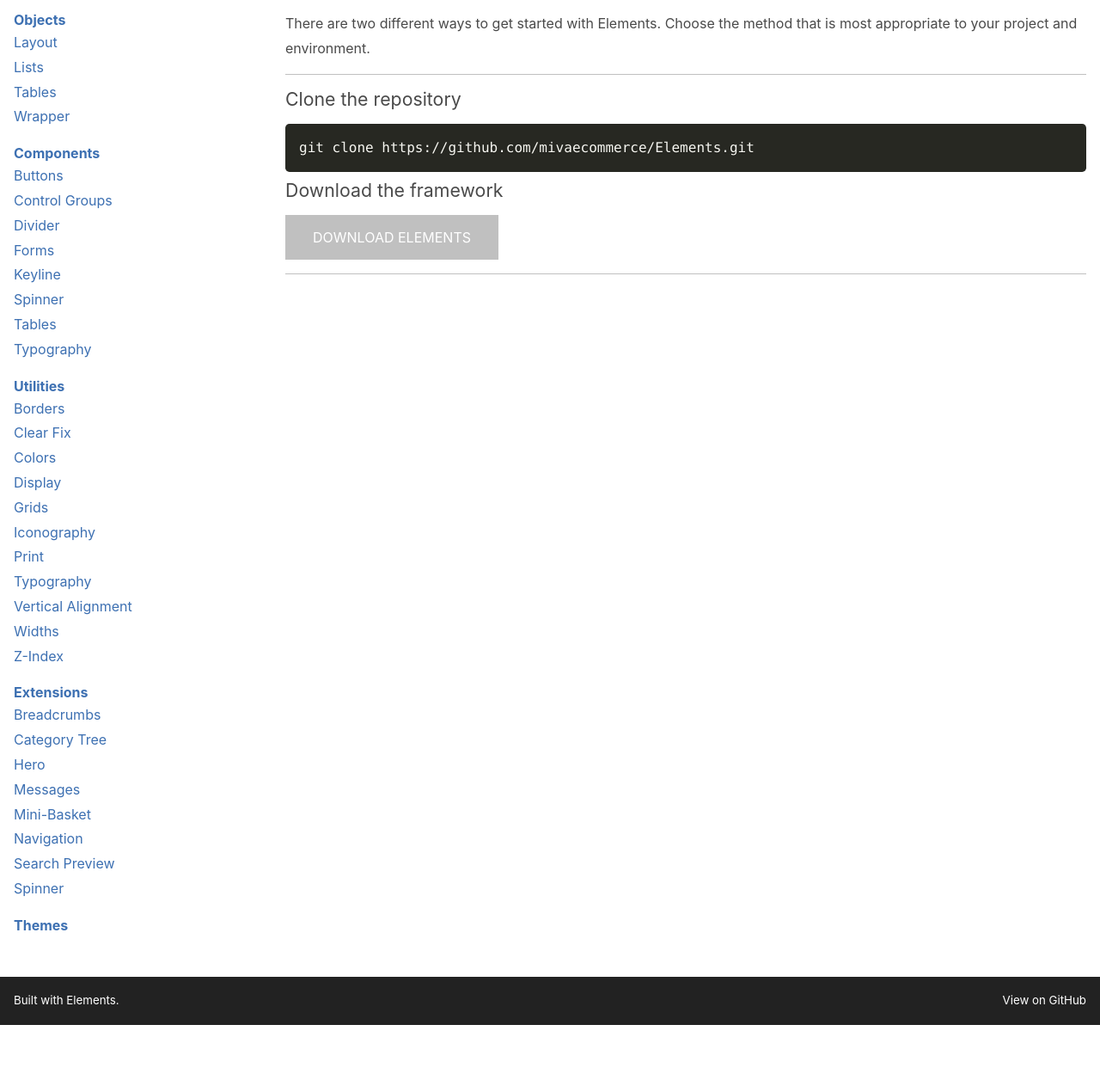
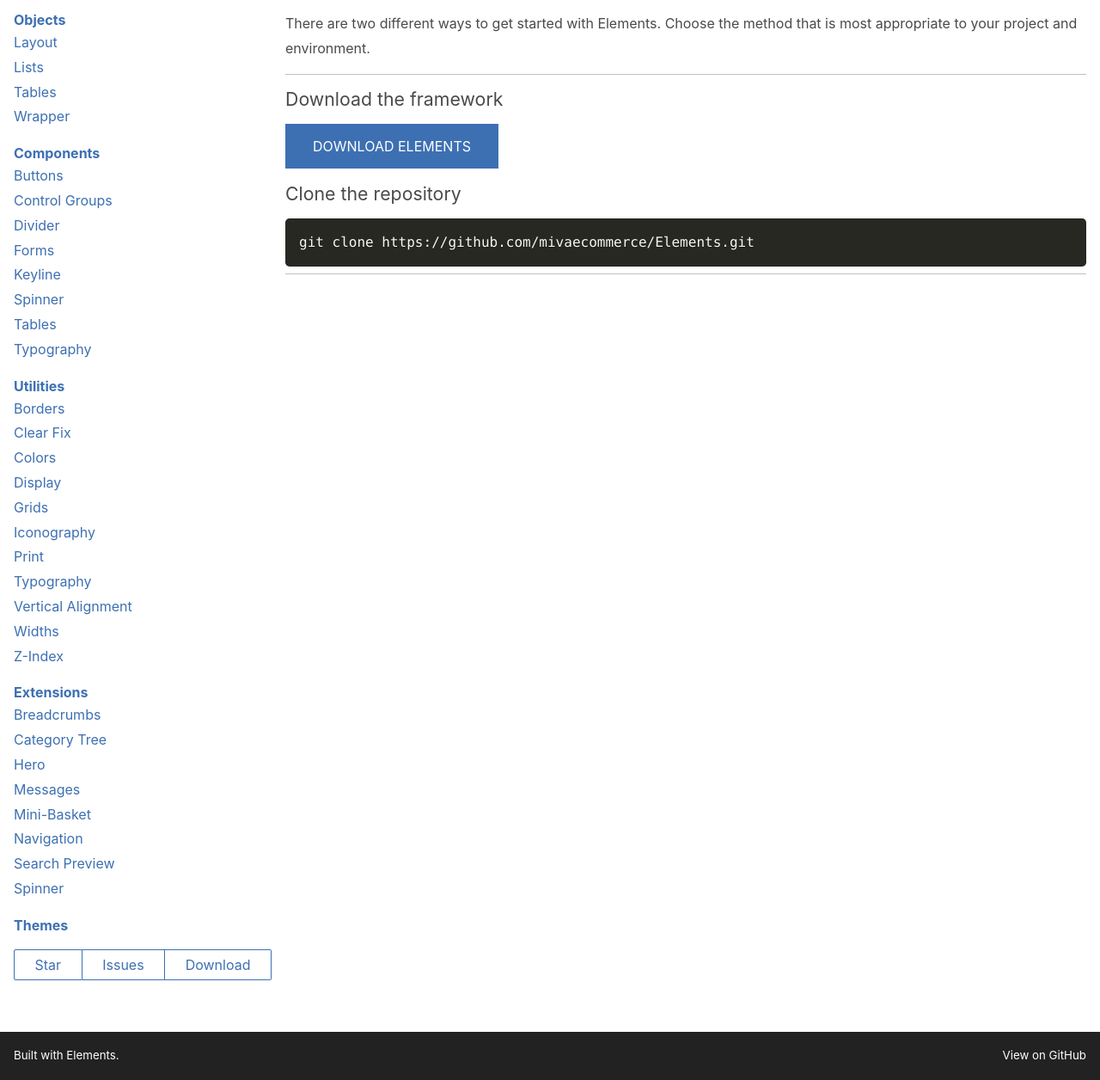
Before and after one commit to mivaecommerce/Elements, a plain HTML site: page docs/start.html in a window 1280 px wide. Shown: the part 396-1652 px from the top of the page at 86% size. Before the commit the page ends 1588 px from the top, so only its background shows below. Drawn offline with Linux system fonts and the light colour scheme.

Commit message:
Additional Documentation and Templates

```diff
--- a/docs/global/global-navigation.html
+++ b/docs/global/global-navigation.html
@@ -84,3 +84,11 @@
 		<h5 class="c-heading-echo u-text-bold x-site-navigation__title"><a href="themes.html">Themes</a></h5>
 	</div>
 </div>
+<div class="x-site-navigation__section">
+	<div class="c-control-group">
+		<a class="c-button c-button--hollow c-control-group__button u-bg-white o-layout--grow" href="https://github.com/mivaecommerce/Elements" target="_blank" title="Star Elements on GitHub">Star</a>
+		<a class="c-button c-button--hollow c-control-group__button u-bg-white o-layout--grow" href="https://github.com/mivaecommerce/Elements/issues" target="_blank" title="Check Elements Issues on GitHub">Issues</a>
+		<a class="c-button c-button--hollow c-control-group__button u-bg-white o-layout--grow" href="https://github.com/mivaecommerce/Elements/archive/master.zip" target="_blank" title="Download Elements on GitHub">Download</a>
+	</div>
+</div>
+<br>
--- a/docs/start.html
+++ b/docs/start.html
@@ -37,14 +37,15 @@
 						most appropriate to your project and environment.
 					</p>
 					<hr class="c-keyline">
+					<h3 class="c-heading-delta">Download the framework</h3>
+					<p><a class="c-button c-button--primary c-button--large u-border-square u-text-uppercase c-text-small" href="https://github.com/mivaecommerce/Elements">Download Elements</a></p>
 					<h3 class="c-heading-delta">Clone the repository</h3>
 					<pre class="language-markup">
 						<code><!--
 							git clone https://github.com/mivaecommerce/Elements.git
 						--></code>
 					</pre>
-					<h3 class="c-heading-delta">Download the framework</h3>
-					<p><a class="c-button c-button--secondary c-button--large u-border-square u-text-uppercase c-text-small" href="https://github.com/mivaecommerce/Elements">Download Elements</a></p>
+
 					<hr class="c-keyline">
 					<!--h2 class="c-heading-charlie">Overriding CSS Variables</h2>
 					<p>
```
